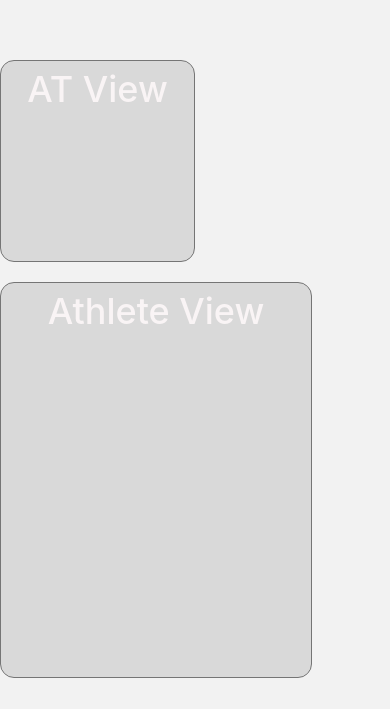
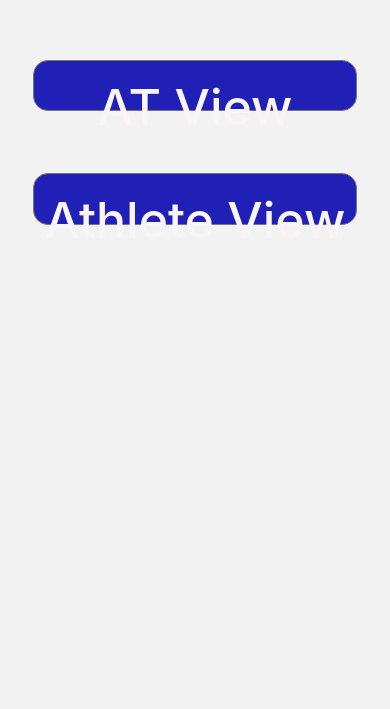
Before and after one commit to gholzemer/WVUPlayersCompanion, a React Native app: screen /HomeScreen in a window 390 px wide. Shown: the part 135-844 px from the top of the page. Built offline with nearby package versions, Linux system fonts and the light colour scheme.

Commit message:
fixed tiles

```diff
--- a/screens/HomeScreen.js
+++ b/screens/HomeScreen.js
@@ -7,9 +7,9 @@ function HomeScreen({ navigation }) {
 
     <View style={{width: '100%', marginVertical:'50%', gap:20}}>
 
-      <MediumTile text="AT View"
+      <LargeButton text="AT View"
         onPress={() => navigation.navigate('ATHomeScreen')} />
-      <LargeTile text="Athlete View"
+      <LargeButton text="Athlete View"
         onPress={() => navigation.navigate('AthleteHomeScreen')} />
 
     </View>
```
